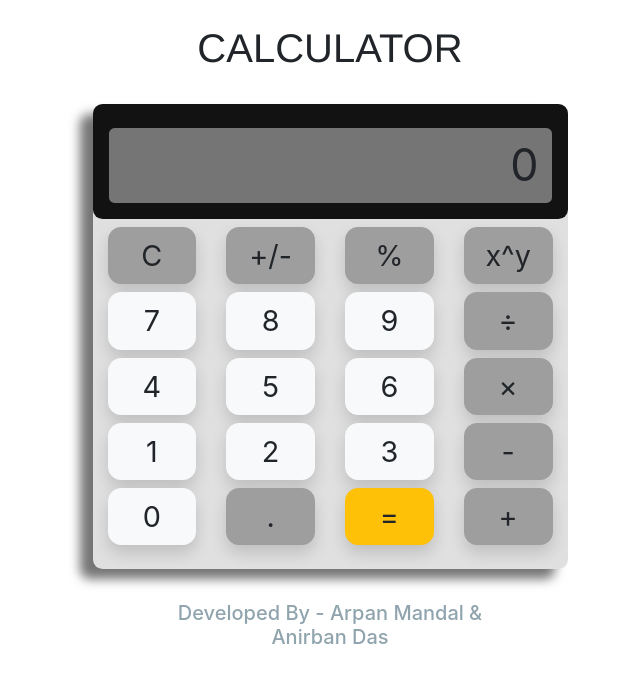
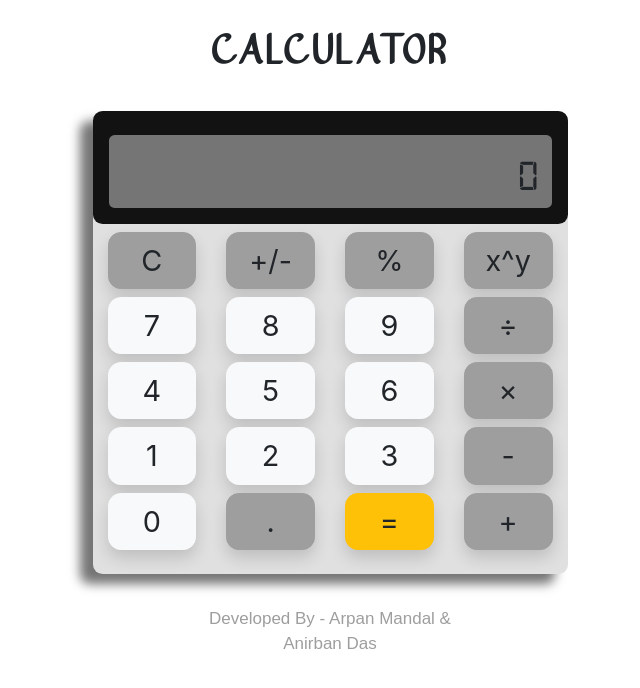
Before and after one commit to arpanmndl/CalC, a plain HTML site: page index.html in a window 1280 px wide. Shown: the whole page, without its empty margins (310-950 px from the left). Drawn offline with nearby package versions, Linux system fonts and the light colour scheme.

Commit message:
New font added to the heading of the webpage

```diff
--- a/index.html
+++ b/index.html
@@ -3,7 +3,6 @@
 <head>
 	<meta charset="UTF-8">
 	<meta name="viewport" content="width=device-width, initial-scale=1, shrink-to-fit=no">
-	<meta name="keywords" content="Calculator, Basic calculator, plus, minus, multiplication">
 	<title>CalC</title>
 	<link rel="stylesheet" href="css/bootstrap.min.css">
 	<link rel="stylesheet" href="style.css">
@@ -11,8 +10,8 @@
 </head>
 <body>
 <div class="container">
-	<div class="heading p-3 mt-2 mb-2 ">
-		<h1 class="text-center text-uppercase">Calculator</h1>
+	<div class="heading p-2 mt-3">
+		<p class="text-center text-uppercase">Calculator</p>
 	</div>
 	<div class="row justify-content-sm-center">
 		<div class="calculator col-sm-12 col-md-7 col-lg-6 col-xl-5">
@@ -90,7 +89,7 @@
 		</div>
 	</div>
 	<div class="footer p-3 mt-3">
-		<h5 class="text-center">Developed By - Arpan Mandal & <br/>Anirban Das</h5>
+		<p class="text-center">Developed By - Arpan Mandal & <br/>Anirban Das</p>
 	</div>
 </div>
 <script src="js/jquery-3.5.1.min.js"></script>
--- a/style.css
+++ b/style.css
@@ -3,8 +3,15 @@
     src: url(fonts/digital-7.ttf);
 }
 
+@font-face {
+    font-family: Vanjar-mA3j;
+    src: url(fonts/Vanjar-mA3j.ttf);
+}
+
 .heading {
-    font-family:Helvetica;
+    font-family:Vanjar-mA3j;
+    font-size:42px;
+    /*font-weight:530;*/
 }
 
 .calculator{
@@ -24,8 +31,8 @@
 }
 
 .screen .data {
-    font-size: 2.8rem;
-    /*font-family: digital7;*/
+    font-size: 2.7rem;
+    font-family: digital7;
     letter-spacing: 5px;
 }
 
@@ -54,6 +61,8 @@
     border-color:#ffc107;
 }
 
-h5{
-    color:#90A4AE;
+.footer p{
+    font-size:17px;
+    font-family:Arial;
+    color:#9E9E9E;
 }
```
Also changed, not shown: fonts/Vanjar-mA3j.ttf (added).
